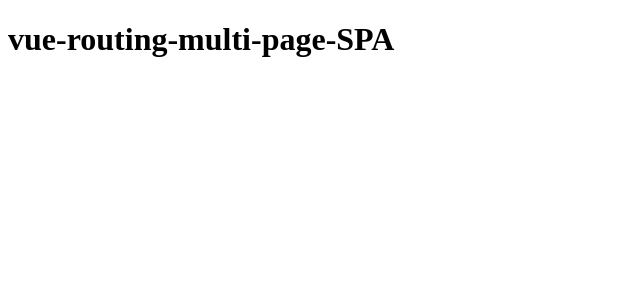
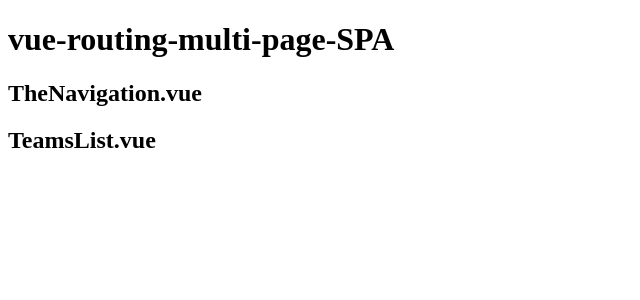
Before and after one commit to refayathaque/vue-routing-multi-page-SPA, a Vue app: page /teams in a window 1280 px wide. Shown: the top 300 px of the page, without its empty margins (0-640 px from the left). Built offline with nearby package versions, Linux system fonts and the light colour scheme.

Commit message:
Oct 19 2220

```diff
--- a/src/App.vue
+++ b/src/App.vue
@@ -1,10 +1,20 @@
 <template>
   <h1>vue-routing-multi-page-SPA</h1>
+  <TheNavigation />
+  <main>
+    <!-- components that are part of the router need not be globally/locally registered -->
+    <router-view>
+    </router-view>
+  </main>
 </template>
 
 <script>
+import TheNavigation from './components/nav/TheNavigation.vue'
+
 export default {
-
+  components: {
+    TheNavigation
+  }
 }
 </script>
 
--- /dev/null
+++ b/src/components/nav/TheNavigation.vue
@@ -0,0 +1,13 @@
+<template>
+  <h2>TheNavigation.vue</h2>
+</template>
+
+<script>
+export default {
+
+}
+</script>
+
+<style scoped>
+
+</style>
--- /dev/null
+++ b/src/components/teams/TeamsList.vue
@@ -0,0 +1,13 @@
+<template>
+  <h2>TeamsList.vue</h2>
+</template>
+
+<script>
+export default {
+
+}
+</script>
+
+<style scoped>
+
+</style>
--- /dev/null
+++ b/src/components/users/UsersList.vue
@@ -0,0 +1,13 @@
+<template>
+  <h2>UsersList.vue</h2>
+</template>
+
+<script>
+export default {
+
+}
+</script>
+
+<style scoped>
+
+</style>
--- a/src/main.js
+++ b/src/main.js
@@ -1,4 +1,20 @@
 import { createApp } from 'vue'
+import { createRouter, createWebHistory } from 'vue-router'
+
 import App from './App.vue'
+import TeamsList from './components/teams/TeamsList.vue'
+import UsersList from './components/users/UsersList.vue'
 
-createApp(App).mount('#app')
+const router = createRouter({
+  history: createWebHistory(),
+  routes: [
+    { path: '/teams', component: TeamsList },
+    { path: '/users', component: UsersList },
+  ],
+});
+
+const app = createApp(App)
+
+app.use(router)
+
+app.mount('#app')
```
Also changed, not shown: src/components/teams/TeamMembers.vue (added, +13 -0 lines), src/components/teams/TeamsItem.vue (added, +13 -0 lines), src/components/users/UserItem.vue (added, +13 -0 lines).
